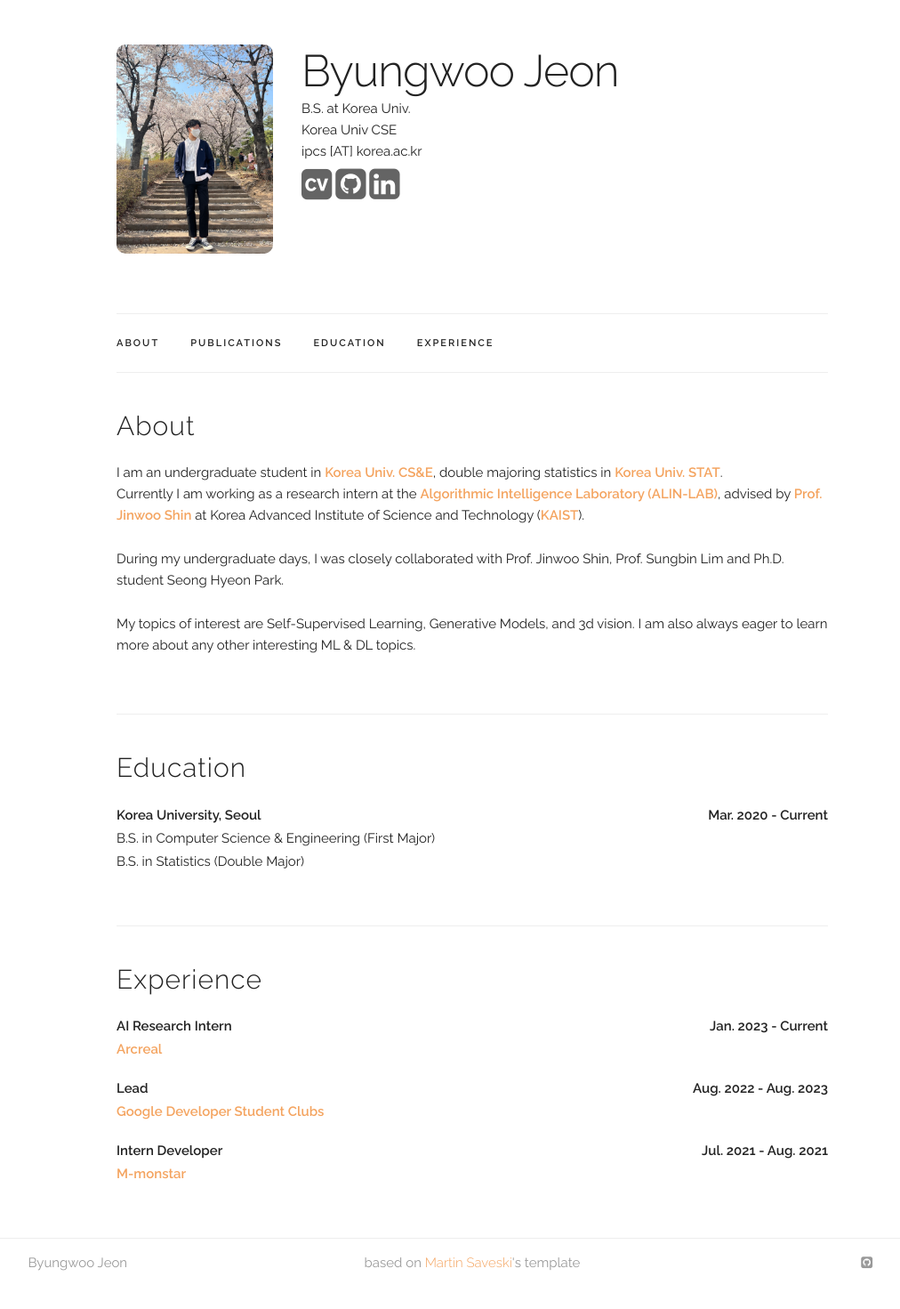
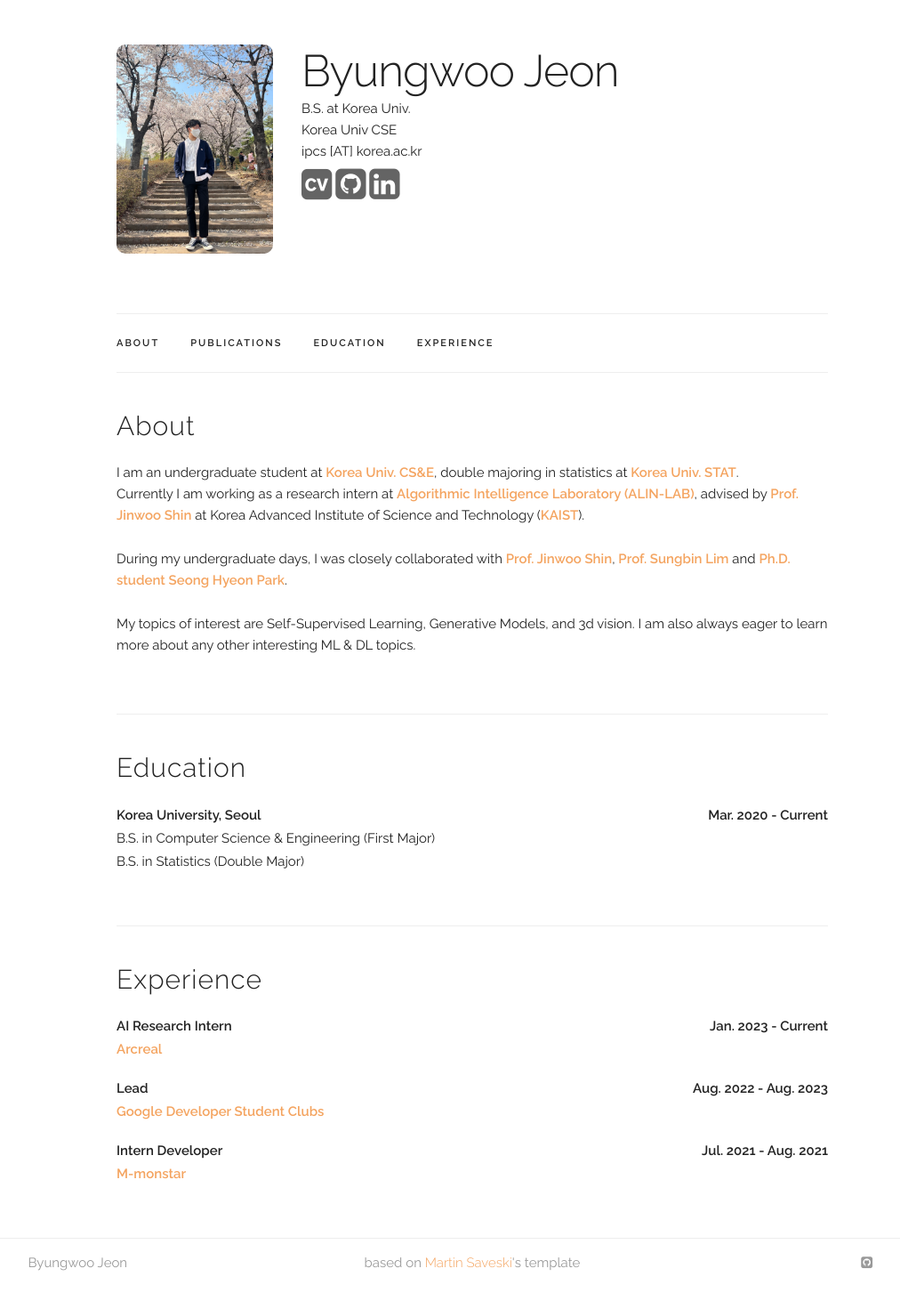
Before and after one commit to rootyJeon/rootyJeon.github.io, a Jekyll site: the page built from index.html, in a window 1280 px wide. Shown: the whole page at 89% size, without its empty margins (109-1121 px from the left). Built offline with Jekyll 4.4.1, drawn with Linux system fonts in a browser that asks for light colours; some web fonts are replaced.

Commit message:
Update index.html

```diff
--- a/index.html
+++ b/index.html
@@ -5,11 +5,11 @@ layout: default
 <div class="docs-section" id="about">
   <h4>About</h4>
     <p>
-      I am an undergraduate student in <a href="https://cs.korea.ac.kr/cs/index.do">Korea Univ. CS&E</a>, double majoring statistics in <a href="https://stat.korea.edu/stat_en/index.do">Korea Univ. STAT</a>.<br>
-      Currently I am working as a research intern at the <a href="https://alinlab.kaist.ac.kr/index.html">Algorithmic Intelligence Laboratory (ALIN-LAB)</a>, advised by <a href="https://alinlab.kaist.ac.kr/shin.html">Prof. Jinwoo Shin</a> at Korea Advanced Institute of Science and Technology (<a href="https://www.kaist.ac.kr/en/">KAIST</a>).
+      I am an undergraduate student at <a href="https://cs.korea.ac.kr/cs/index.do">Korea Univ. CS&E</a>, double majoring in statistics at <a href="https://stat.korea.edu/stat_en/index.do">Korea Univ. STAT</a>.<br>
+      Currently I am working as a research intern at <a href="https://alinlab.kaist.ac.kr/index.html">Algorithmic Intelligence Laboratory (ALIN-LAB)</a>, advised by <a href="https://alinlab.kaist.ac.kr/shin.html">Prof. Jinwoo Shin</a> at Korea Advanced Institute of Science and Technology (<a href="https://www.kaist.ac.kr/en/">KAIST</a>).
     </p>
     <p>
-      During my undergraduate days, I was closely collaborated with Prof. Jinwoo Shin, Prof. Sungbin Lim and Ph.D. student Seong Hyeon Park.
+      During my undergraduate days, I was closely collaborated with <a href="https://alinlab.kaist.ac.kr/index.html">Prof. Jinwoo Shin</a>, <a href="https://www.sungbin-lim.net">Prof. Sungbin Lim</a> and <a href="https://shpark.org">Ph.D. student Seong Hyeon Park</a>.
     </p>
     <p>
       My topics of interest are Self-Supervised Learning, Generative Models, and 3d vision.
```
